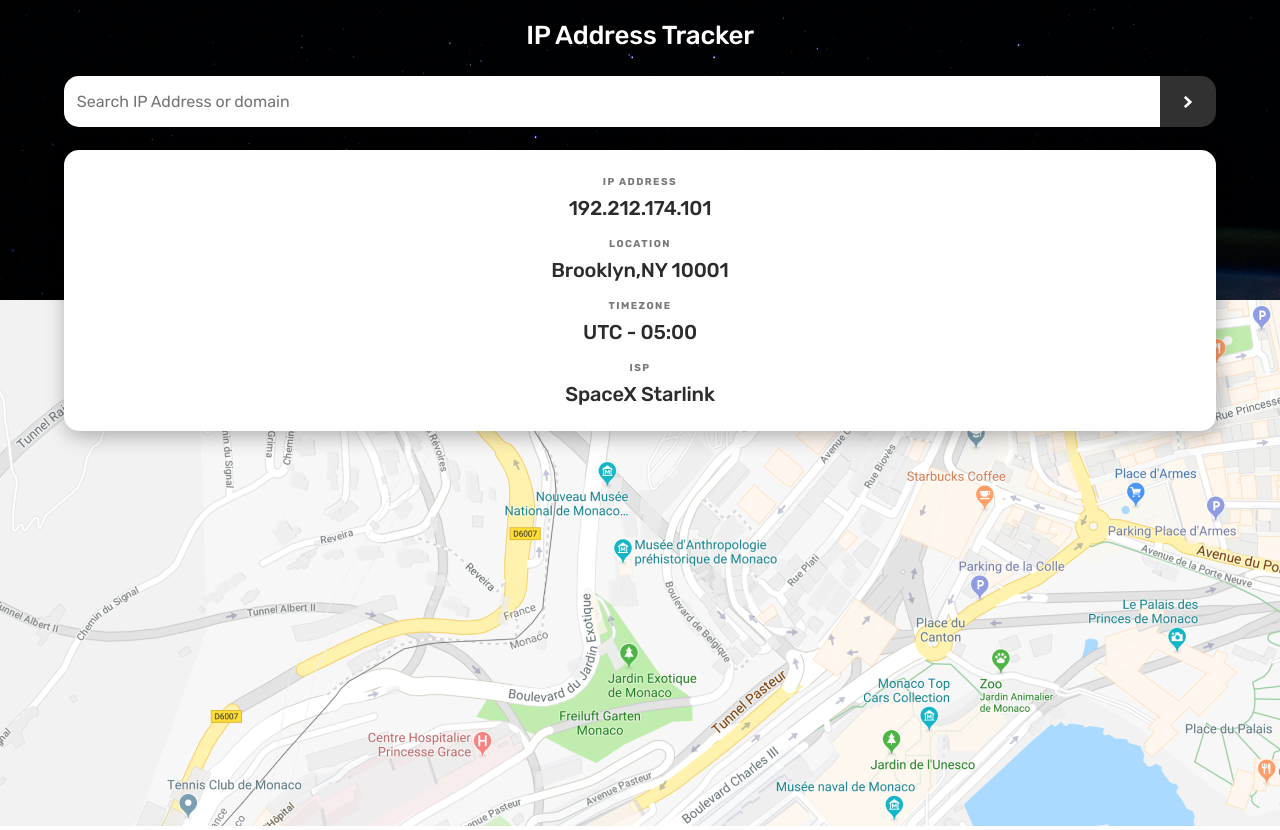
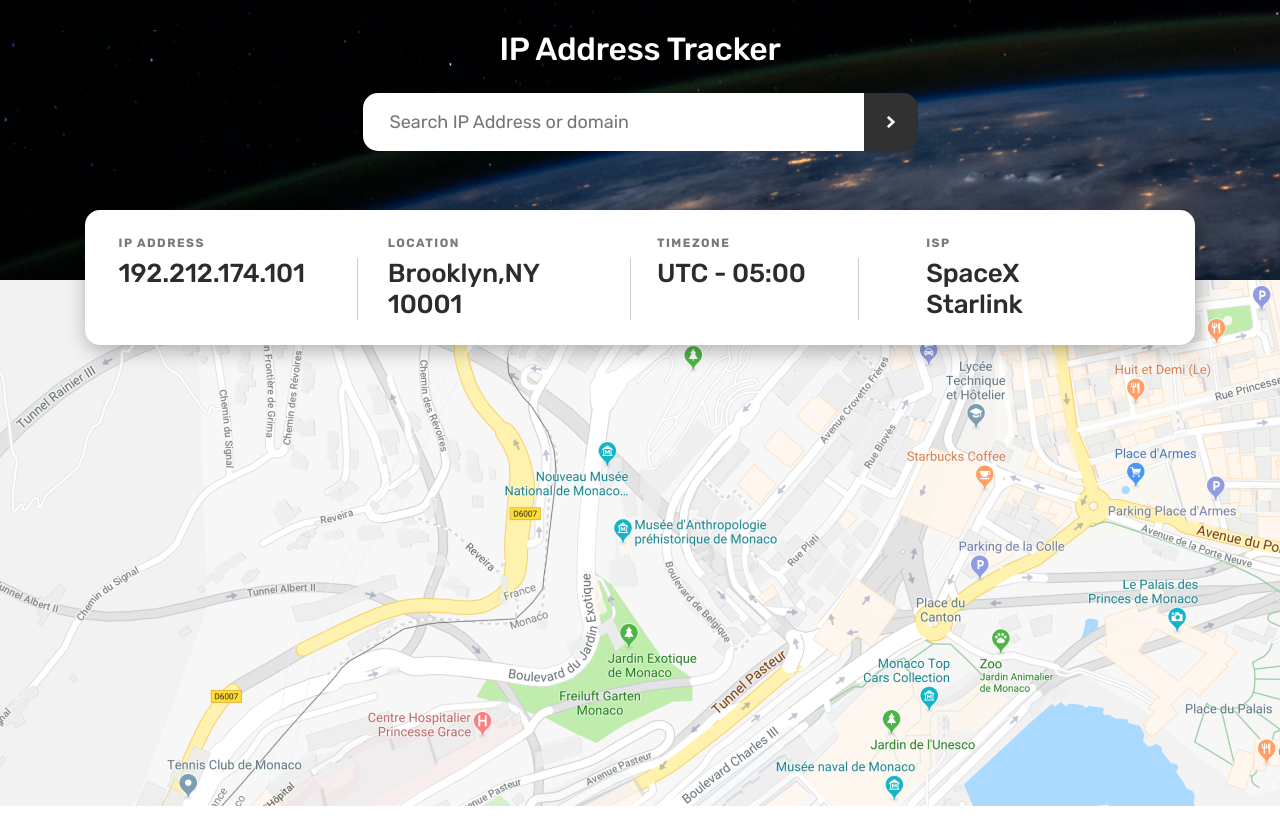
Before and after one commit to mhinton123/ip-tracker-app, a plain HTML site: page index.html in a window 1280 px wide. Shown: the top 830 px of the page. Drawn offline with Linux system fonts and the light colour scheme.

Commit message:
Responsive CSS working

```diff
--- a/index.html
+++ b/index.html
@@ -44,7 +44,7 @@
 
                 <div id="target-details-col4" class="target-col">
                     <h3>ISP</h3>
-                    <p class="target-info" id="isp">SpaceX Starlink</p>
+                    <p class="target-info no-border" id="isp">SpaceX Starlink</p>
                 </div>
 
             </div>
--- a/styles/styles.css
+++ b/styles/styles.css
@@ -44,7 +44,7 @@ p.target-info {
 /* Header */
 
 header {
-    background-image: url(/assets/header-bg-earth.jpg);
+    background-image: url(/assets/header-bg-earth-cropped.jpg);
     background-size: cover;
     display: flex;
     flex-direction: column;
@@ -103,3 +103,60 @@ div.target-col {
     align-items: center;
     gap: 8px;
 }
+
+/* Desktop CSS */
+
+@media screen and (min-width: 1028px) {
+
+    h1 {
+        font-size: 2em;
+    }
+
+    input#searchbar-input {
+        font-size: 1.125rem;
+    }
+
+    h3 {
+        font-size: 0.75rem;
+    }
+
+    p.target-info {
+        font-size: 1.625rem;
+    }
+
+    header {
+        padding-top: 30px;
+        height: 280px;
+    }
+
+    div.searchbar-wr {
+        max-width: 555px;
+    }
+
+    input#searchbar-input {
+        padding-left: 1.5em;
+    }
+
+    div.target-details-wr {
+        top: 210px;
+        max-width: 1110px;
+        flex-direction: row;
+        /* height: 160px; */
+    }
+
+    div.target-col {
+        width: 100%;
+        align-items: flex-start;
+        padding-left: 0.5em;
+    }
+
+    p.target-info {
+        border-right: 1px solid #cdcdcd;
+        height: 100%;
+        padding-right: 2em;
+    }
+
+    #target-details-col4 > :nth-child(2) {
+        border-right: none;
+    }
+}
```
Also changed, not shown: assets/header-bg-earth-cropped.jpg (added).
